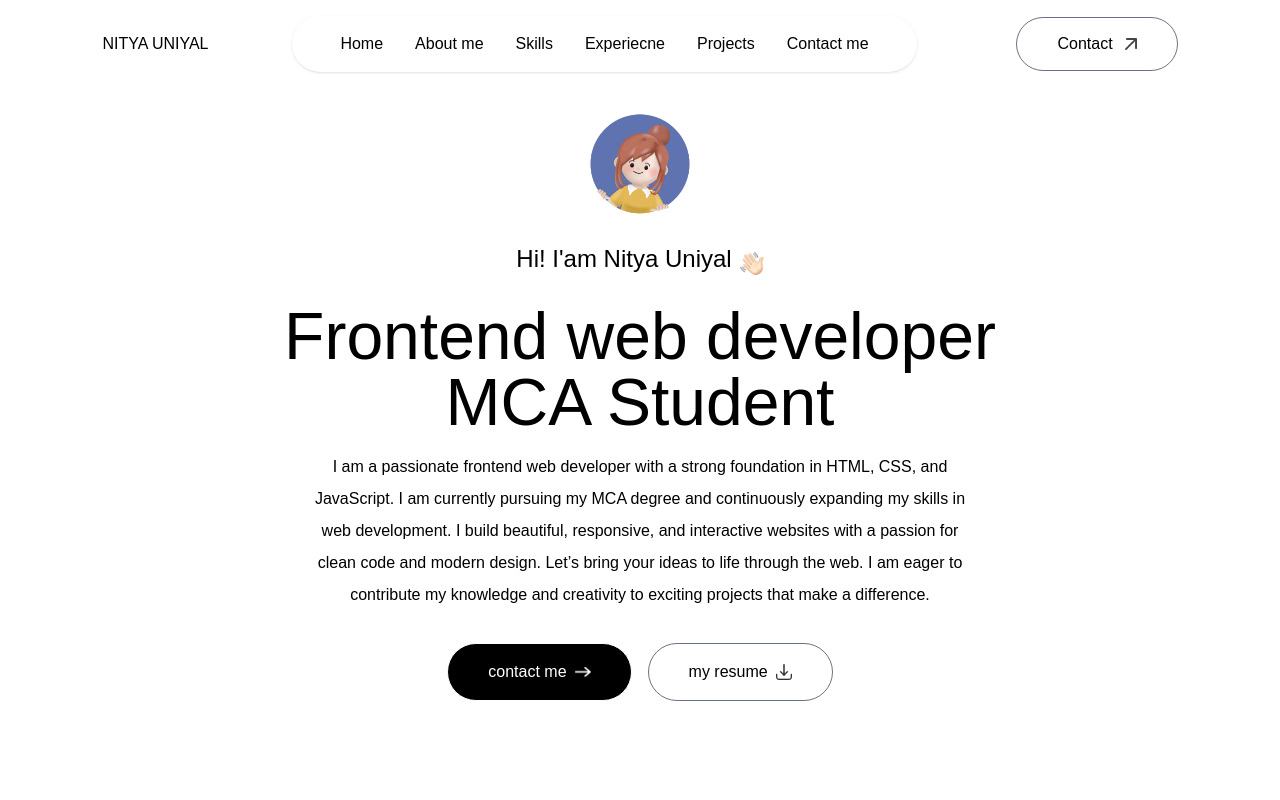
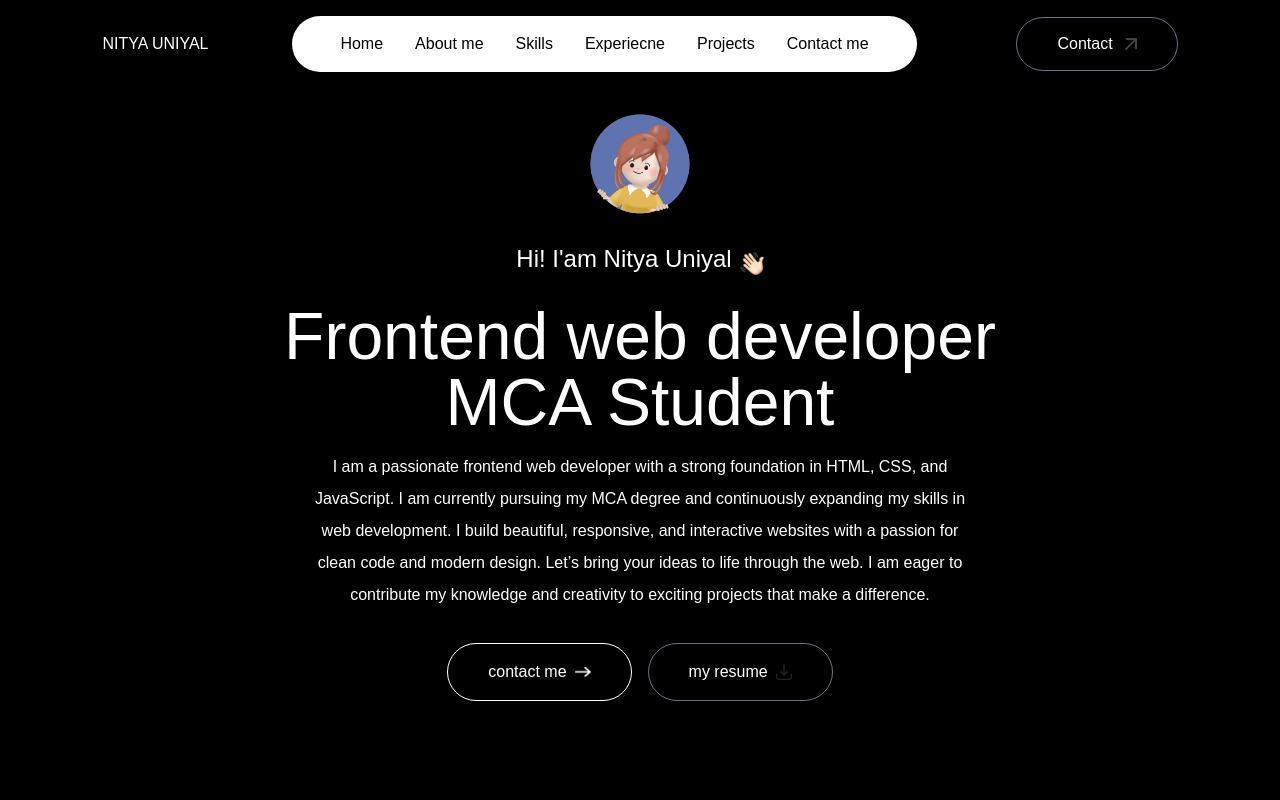
Before and after one commit to NityaUniyal/my-portfolio, a Next.js app: page / in a window 1280 px wide. Shown: the top 800 px of the page. Built offline with nearby package versions, Linux system fonts and the light colour scheme; a web font is replaced by a local one.

Commit message:
commit these 2 files chnages

```diff
--- a/src/app/globals.css
+++ b/src/app/globals.css
@@ -4,9 +4,7 @@
 @tailwind components;
 @tailwind utilities
 
-body{
-  background-color: black
-}
+
 
 @media (prefers-color-scheme: dark) {
     body {
--- a/src/app/layout.js
+++ b/src/app/layout.js
@@ -19,7 +19,7 @@ export default function RootLayout({ children }) {
     <html lang="en" className="scroll-smooth">
       <body
         className={`${outfit.className} ${ovo.className}
-         antialiased leading-8 overflow-x-hidden  dark:bg-black dark:text-white`}
+         antialiased leading-8 overflow-x-hidden  bg-black text-white`}
       >
         {children}
       </body>
```
